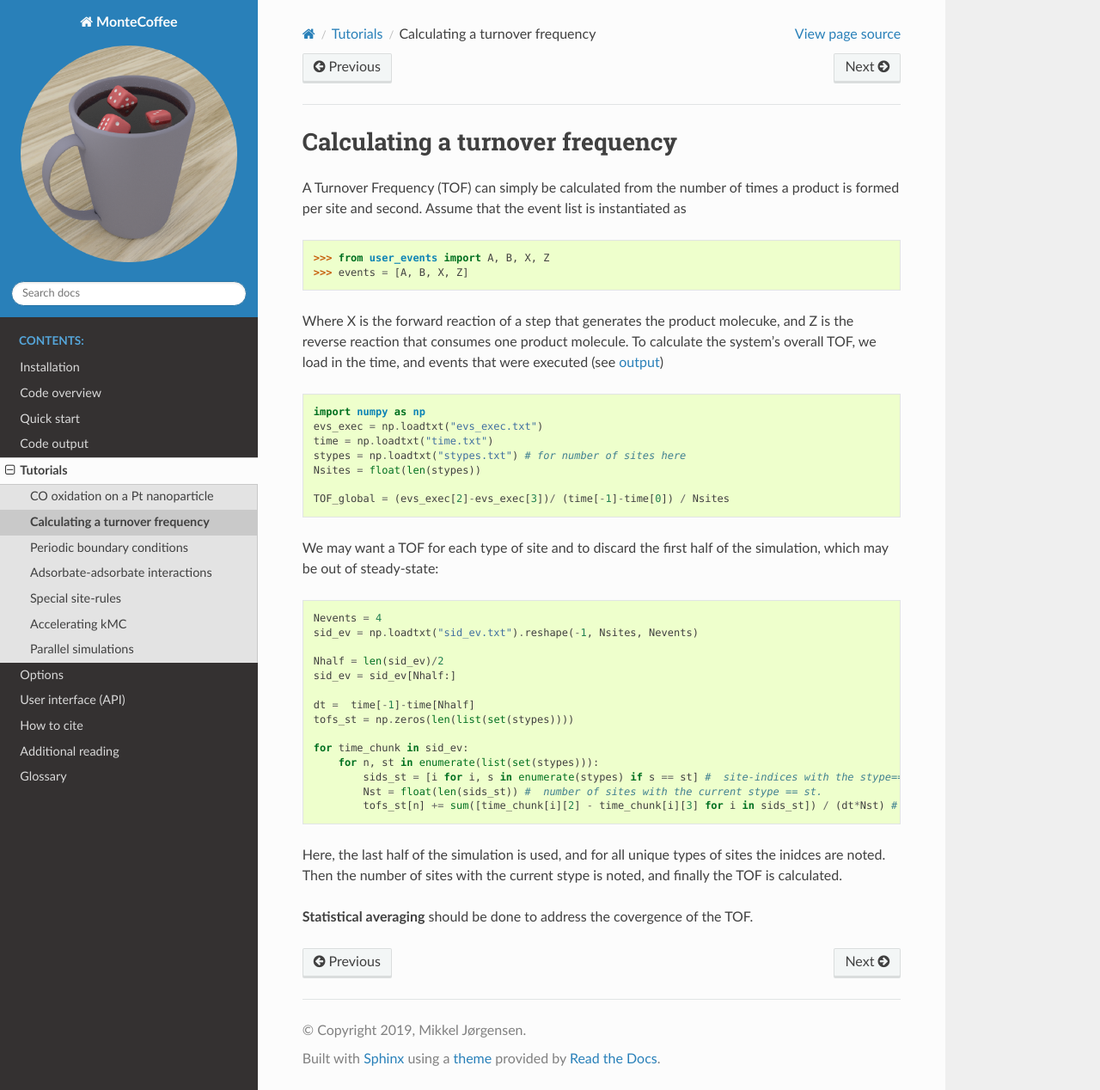
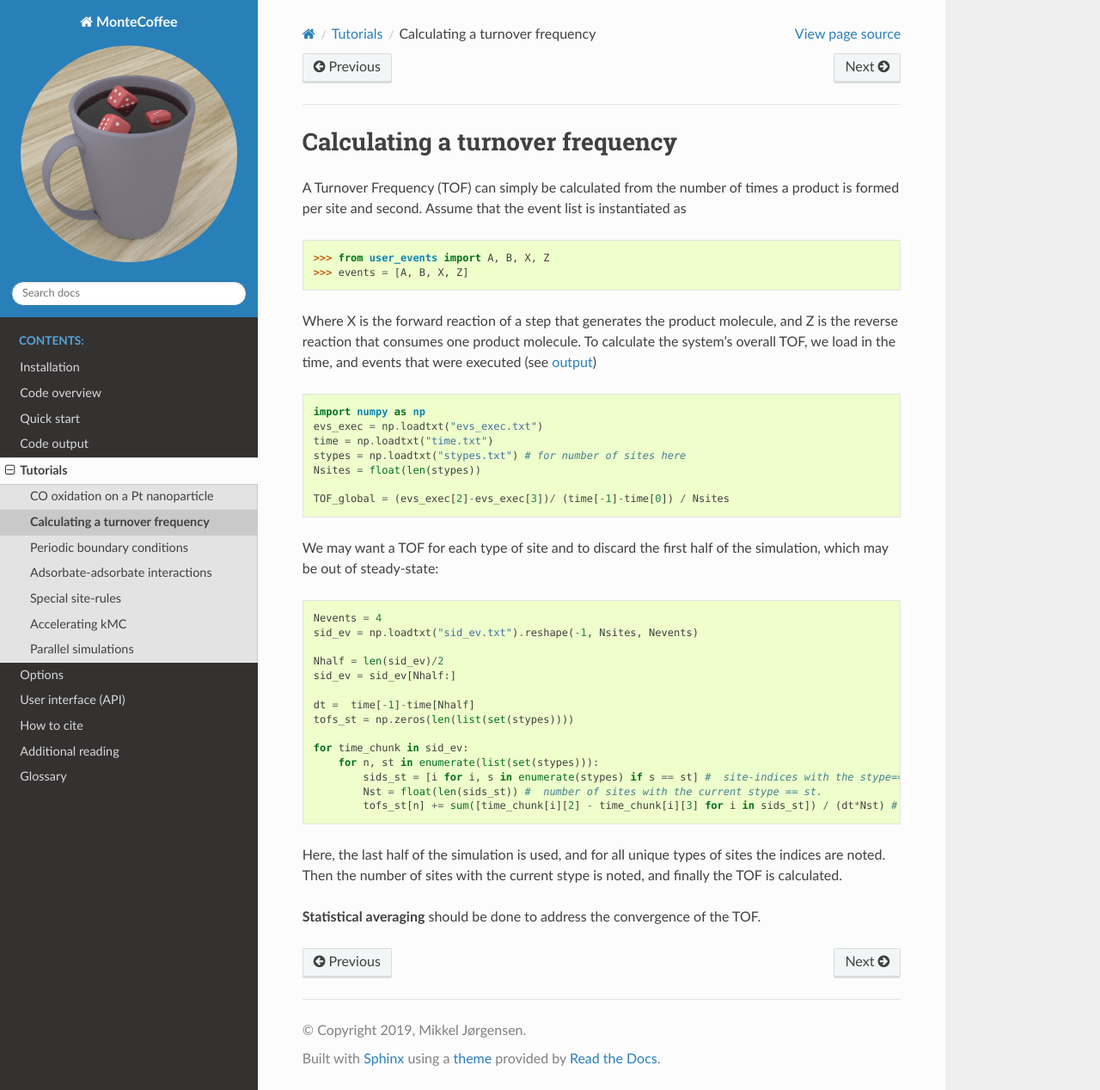
Before and after one commit to sevyharris/MonteCoffee, a Sphinx documentation site: the page built from documentation/tutorials/tof.rst, in a window 1280 px wide and 1268 px high. Shown: the whole window at 86% size. Built offline with Sphinx 7.4.7 and the Read the Docs theme 2.0.0, drawn with Linux system fonts in a browser that asks for light colours.

Commit message:
- Fixed typos and dead links in documentation.

```diff
--- a/documentation/output.rst
+++ b/documentation/output.rst
@@ -59,7 +59,7 @@
     >>> evs_exec = np.loadtxt("evs_exec.txt")
     >>> N1 = evs_exec[0]
 
-    - **sid_ev.txt**: Contains the number events that happened at each site. The array is saved and reset periodically, and therefore the first dimension reflects the number of times the array was written. The array is structured as :code:`sid_ev[saved_step][site_number][event_number]`. The array is saved by appending to the .txt file and therefore it is read in by calling numpys reshape:
+    - **sid_ev.txt**: Contains the number events that happened at each site. The array is saved and reset periodically, and therefore the first dimension reflects the number of times the array was written. The array is structured as :code:`sid_ev[saved_step][site_number][event_number]`. The array is saved by appending to the .txt file and therefore it is read in by calling numpy's reshape:
 
     >>> import numpy as np
     >>> stypes = np.loadtxt("stypes.txt")
--- a/documentation/overview.rst
+++ b/documentation/overview.rst
@@ -22,7 +22,7 @@
 where :math:`\alpha, \beta` are the states defined by the site-occupations (CO on site 1, CO on site 2, site 3 empty ,...) , :math:`k_\alpha\beta` is the rate constant for transitioning from state :math:`\beta` to :math:`\alpha`, and :math:`P_\alpha` is the probability for being in state :math:`P_\alpha`. The equation defines a system of coupled differential equations, with one equation for each :math:`\alpha`.
 
 KMC solves this system of equations by randomly generating transitions between states. The transitions are generated by reactive events, which for example can be
-O2 dissociative adsorption on site number 1 and 3. The time of occurence of a reactive event (i) is generated in :program:`MonteCoffee` by:
+O2 dissociative adsorption on site number 1 and 3. The time of occurrence of a reactive event (i) is generated in :program:`MonteCoffee` by:
 
 .. math::
    :nowrap:
@@ -31,7 +31,7 @@
       t^\text{occ}_i  = t^\text{gen}_i-\dfrac{\text{ln}\,u}{k_i},\quad u \in [0,1[ \\
    \end{equation}
 
-where :math:`t^\text{occ}_i` is the time of occourence, :math:`t^\text{gen}_i` is the time the event was generated (simulation time), :math:`k_i` is the rate constant, and :math:`u` is a random uniform deviate. By generating the times of in this manner, :program:`MonteCoffee` implements the first reaction method, where the system is updated by continuously executing the event with the lowest :math:`t^\text{occ}`.
+where :math:`t^\text{occ}_i` is the time of occurrence, :math:`t^\text{gen}_i` is the time the event was generated (simulation time), :math:`k_i` is the rate constant, and :math:`u` is a random uniform deviate. By generating the times of in this manner, :program:`MonteCoffee` implements the first reaction method, where the system is updated by continuously executing the event with the lowest :math:`t^\text{occ}`.
 
 
 Structure of modules
@@ -49,7 +49,7 @@
     - **Events**: Defines the possible reactions in the system, and their rates.
     - **NeighborKMC**: Controls the actual run of the simulation.
     - **Basin**: Responsible for accelerating the Monte Carlo simulation based on rates in the superbasins. N. B., in the journal article `M. Jørgensen and H. Grönbeck J. Chem. Phys. 149, 114101 (2018) <https://doi.org/10.1063/1.5046635>`_ this module belonged to NeighborKMC, but it was separated for clarity.
-    - **Logging**: Handles logging of simulation by recieving input from `NeighborKMC`.
+    - **Logging**: Handles logging of simulation by receiving input from `NeighborKMC`.
 
 In :program:`MonteCoffee` the site-connectivity is defined by each site's neighborlist. The set of neighborlists for all sites defines a global
 connectivity pattern.
--- a/documentation/tutorials/pbc.rst
+++ b/documentation/tutorials/pbc.rst
@@ -4,7 +4,7 @@
 Periodic boundary conditions
 *************************************
 
-Periodic boundary conditions are implemented in :program:`MonteCoffee` in the method `System.set_neighbors() <api/NeighborKMC.html#NeighborKMC.user_system.System.set_neighbors>`_ if one passes :code:`pbc=True` to the method. The method adds sites to each others neighborlist that
+Periodic boundary conditions are implemented in :program:`MonteCoffee` in the method `System.set_neighbors() <../api/NeighborKMC.html#NeighborKMC.user_system.System.set_neighbors>`_ if one passes :code:`pbc=True` to the method. The method adds sites to each others neighborlist that
 differ in position by a lattice vector plus a nearest neighbor distance: :math:`d_{ij} < a_{\ell} + d_{N-N}`.
 
 For example, if a Pt(111) surface is instantiated, we can use the `get_distances() <https://wiki.fysik.dtu.dk/ase/_modules/ase/atoms.html#Atoms.get_distances>`_ method from ASE using the `minimum image convention`:
--- a/documentation/tutorials/tof.rst
+++ b/documentation/tutorials/tof.rst
@@ -9,7 +9,7 @@
 >>> from user_events import A, B, X, Z
 >>> events = [A, B, X, Z]
 
-Where X is the forward reaction of a step that generates the product molecuke, and Z is the reverse reaction that consumes one product molecule.
+Where X is the forward reaction of a step that generates the product molecule, and Z is the reverse reaction that consumes one product molecule.
 To calculate the system's overall TOF, we load in the time, and events that were executed (see :ref:`output <output>`)
 
 .. code-block:: python
@@ -41,7 +41,7 @@
             Nst = float(len(sids_st)) #  number of sites with the current stype == st.
             tofs_st[n] += sum([time_chunk[i][2] - time_chunk[i][3] for i in sids_st]) / (dt*Nst) # TOF of the stype
 
-Here, the last half of the simulation is used, and for all unique types of sites the inidces are noted.
+Here, the last half of the simulation is used, and for all unique types of sites the indices are noted.
 Then the number of sites with the current stype is noted, and finally the TOF is calculated.
 
-**Statistical averaging** should be done to address the covergence of the TOF.
+**Statistical averaging** should be done to address the convergence of the TOF.
```
Also changed, not shown: documentation/tutorials/coox.rst (+9 -9 lines).
